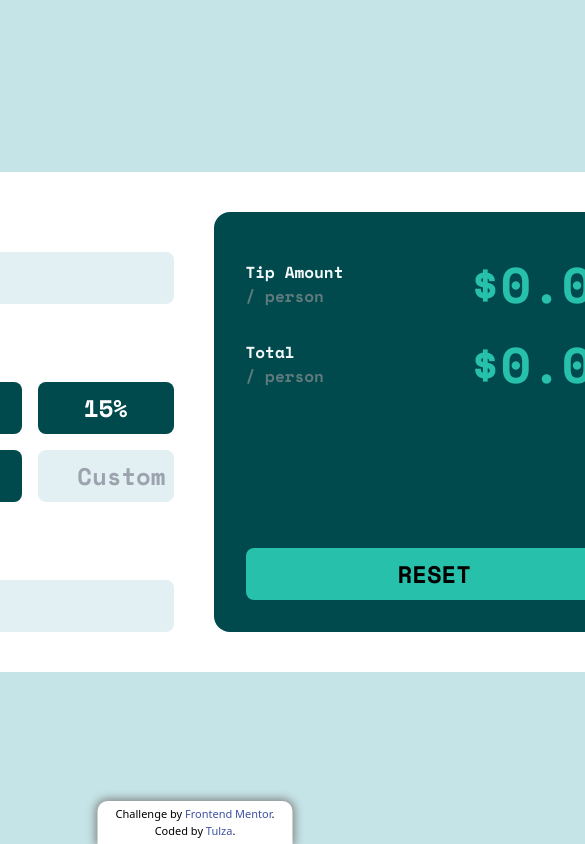
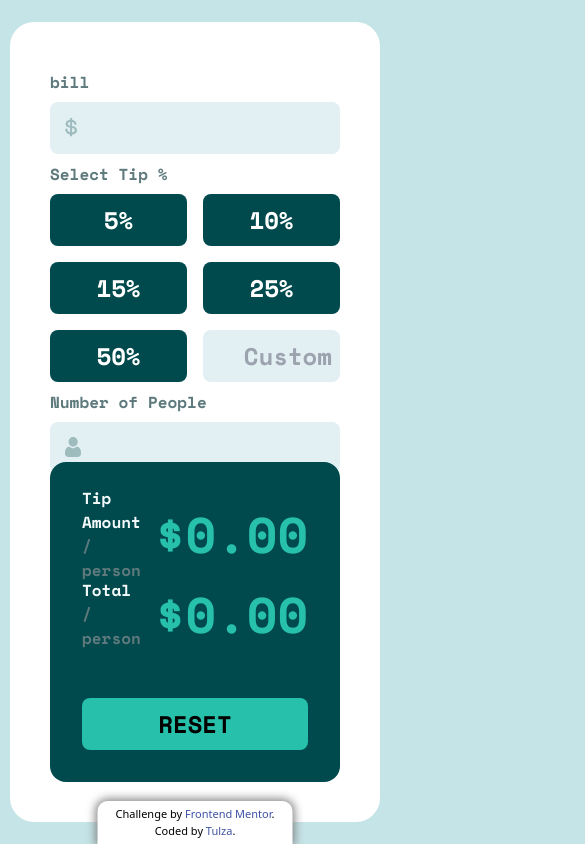
Before and after one commit to tulza/tip-calculator-app-main, a React (Vite) app: page / in a window 390 px wide. Shown: the top 844 px of the page, 585 px wide, since content can reach past the window. Built offline with nearby package versions, Linux system fonts and the light colour scheme.

Commit message:
made app responsive

```diff
--- a/index.html
+++ b/index.html
@@ -3,6 +3,7 @@
   <head>
     <meta charset="UTF-8" />
     <meta name="viewport" content="width=device-width, initial-scale=1.0" />
+    <link rel="icon" href="./images/logo.svg" type="image/x-icon" />
     <title>tip calculator app</title>
     <!-- fonts -->
     <link rel="preconnect" href="https://fonts.googleapis.com" />
--- a/src/Components/TipApp.jsx
+++ b/src/Components/TipApp.jsx
@@ -44,7 +44,7 @@ const TipApp = () => {
   return (
     <div id="calculator-app">
       {/* Input */}
-      <div id="inputs-container" className="w-[50%] h-full">
+      <div id="inputs-container">
         {/* bill */}
         <div>
           <InputLabel label="bill" error={billError} />
@@ -60,7 +60,7 @@ const TipApp = () => {
         {/* tip selection grid */}
         <div>
           <InputLabel label="Select Tip %" />
-          <div className="grid grid-cols-3 gap-4">
+          <div id="tip-grid" className="grid grid-cols-3 gap-4">
             {setTips.map((value) => {
               return (
                 <TipInputButton
@@ -97,10 +97,7 @@ const TipApp = () => {
         </div>
       </div>
       {/* Summary */}
-      <div
-        id="summary-container"
-        className="flex flex-col justify-between w-[50%] h-full"
-      >
+      <div id="summary-container" className="flex flex-col justify-between">
         <div>
           <CalculatedSummary
             bill={billError ? null : bill}
--- a/src/style/styles.css
+++ b/src/style/styles.css
@@ -27,12 +27,15 @@ body {
 
 #calculator-app {
   @apply flex gap-10 bg-white h-[500px] w-[1000px] p-10;
+  display: flex;
+  flex-direction: row;
   border-radius: 24px;
   font-family: "Space Mono", monospace;
   font-weight: bold;
 }
 
 #inputs-container {
+  @apply w-[50%] h-full;
   display: flex;
   flex-direction: column;
   justify-content: space-between;
@@ -40,9 +43,11 @@ body {
 }
 
 #summary-container {
+  @apply w-[50%] h-full;
   border-radius: 16px;
   background: var(--summary-box);
   padding: 32px;
+  overflow: hidden;
 }
 
 #calculator-app input {
@@ -112,6 +117,30 @@ body {
   color: hsl(186, 14%, 43%);
 }
 
+@media screen and (max-width: 1000px) {
+  #tip-grid {
+    @apply grid-cols-2;
+  }
+
+  #calculator-app {
+    @apply flex gap-10 bg-white h-[1000px] w-[500px] p-10;
+    flex-direction: column;
+  }
+  #inputs-container {
+    @apply h-[50%] w-full;
+  }
+
+  #summary-container {
+    @apply h-[50%] w-full;
+  }
+}
+
+@media screen and (max-width: 700px) {
+  #calculator-app {
+    @apply flex gap-10 bg-white h-[800px] w-[370px] p-10;
+  }
+}
+
 /* ignore this*/
 .attribution {
   /* bottom center */
```
